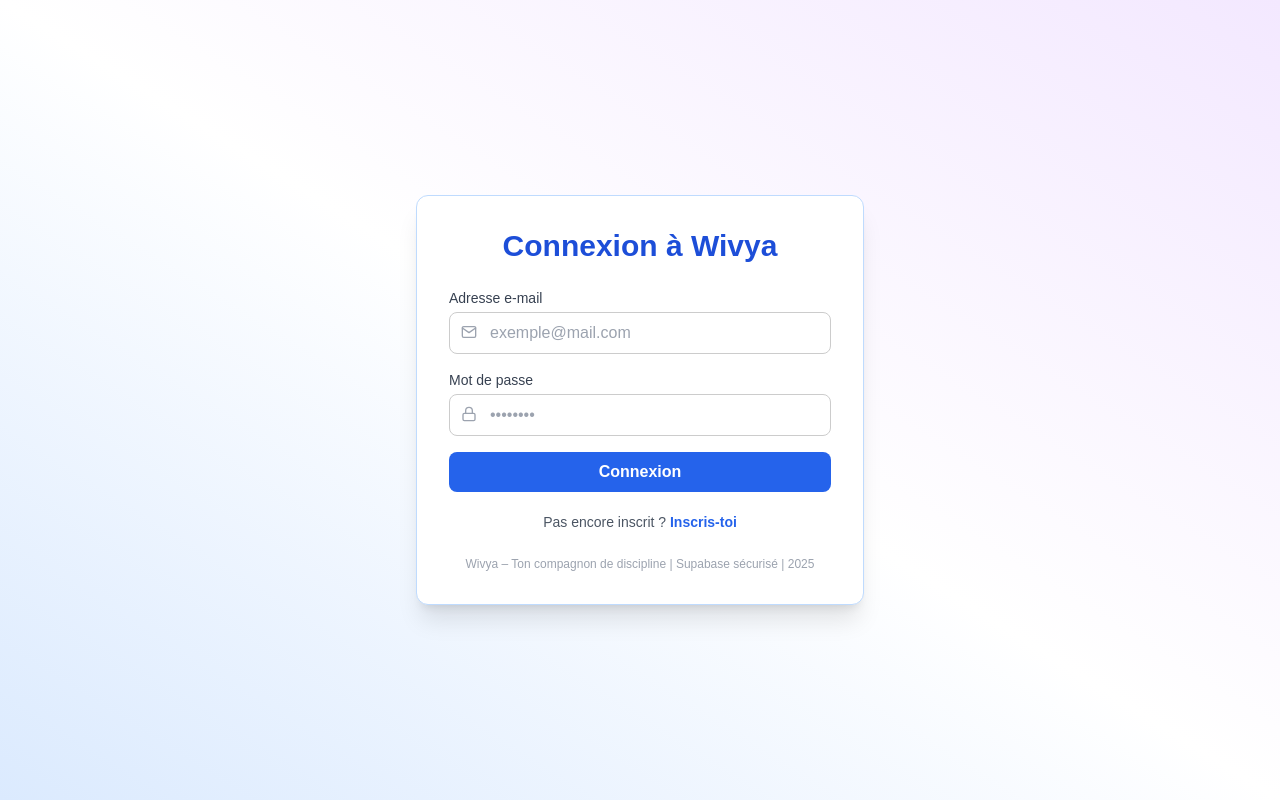
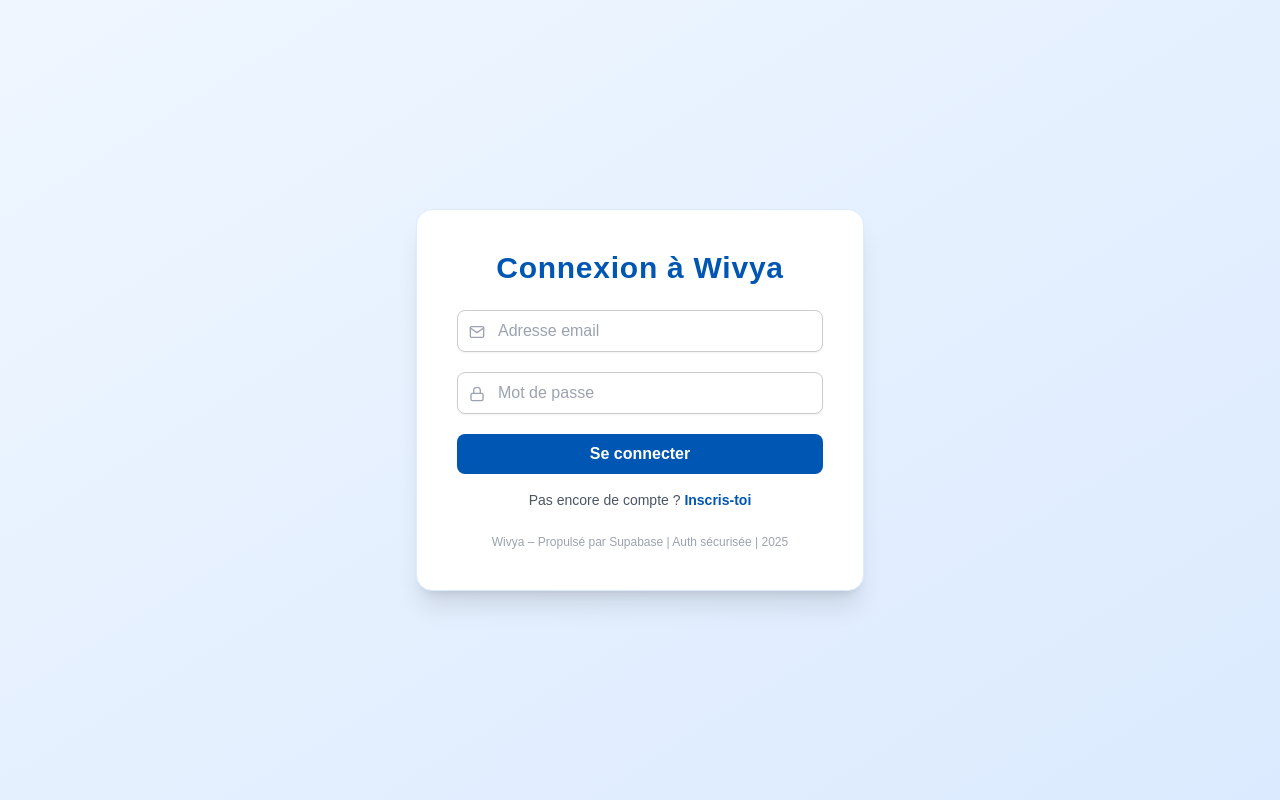
Before and after one commit to waiyarti/NourRise, a Next.js app: page /connexion in a window 1280 px wide. Built offline with nearby package versions, Linux system fonts and the light colour scheme.

Commit message:
Update connexion.js

```diff
--- a/pages/connexion.js
+++ b/pages/connexion.js
@@ -1,18 +1,18 @@
 import { useState } from "react";
 import { useRouter } from "next/router";
 import { supabase } from "../supabaseClient";
-import { FiMail, FiLock } from "react-icons/fi";
+import { FiMail, FiLock, FiLoader } from "react-icons/fi";
 
 export default function Connexion() {
   const [email, setEmail] = useState("");
   const [motdepasse, setMotdepasse] = useState("");
   const [message, setMessage] = useState("");
-  const [typeMessage, setTypeMessage] = useState("erreur");
   const [chargement, setChargement] = useState(false);
-  const [mode, setMode] = useState("connexion");
+  const [mode, setMode] = useState("connexion"); // "connexion" ou "inscription"
   const router = useRouter();
 
-  const validerEmail = (email) => /^[^\s@]+@[^\s@]+\.[^\s@]+$/.test(email);
+  const validerEmail = (email) =>
+    /^[\w-.]+@([\w-]+\.)+[\w-]{2,4}$/.test(email);
 
   const handleSubmit = async (e) => {
     e.preventDefault();
@@ -20,15 +20,12 @@
     setChargement(true);
 
     if (!validerEmail(email)) {
-      setTypeMessage("erreur");
       setMessage("Adresse email invalide.");
       setChargement(false);
       return;
     }
-
     if (motdepasse.length < 6) {
-      setTypeMessage("erreur");
-      setMessage("Le mot de passe doit contenir au moins 6 caractères.");
+      setMessage("Mot de passe trop court.");
       setChargement(false);
       return;
     }
@@ -37,94 +34,90 @@
       if (mode === "inscription") {
         const { error } = await supabase.auth.signUp({ email, password: motdepasse });
         if (error) throw error;
-        setTypeMessage("valide");
-        setMessage("Compte créé. Vérifie ta boîte mail.");
+        setMessage("✅ Compte créé ! Vérifie tes mails.");
       } else {
         const { error } = await supabase.auth.signInWithPassword({ email, password: motdepasse });
         if (error) throw error;
-        setTypeMessage("valide");
-        setMessage("Connexion réussie !");
+        setMessage("✅ Connexion réussie !");
         setTimeout(() => router.push("/auth-check"), 1000);
       }
     } catch (err) {
-      setTypeMessage("erreur");
-      setMessage(err.message || "Erreur inconnue.");
+      setMessage("❌ " + err.message);
     } finally {
       setChargement(false);
     }
   };
 
   return (
-    <div className="flex items-center justify-center min-h-screen bg-gradient-to-tr from-blue-100 via-white to-purple-100 px-4">
-      <div className="w-full max-w-md p-8 bg-white rounded-xl shadow-xl border border-blue-200 animate-fadeIn">
-        <h1 className="text-3xl font-extrabold text-center text-blue-700 mb-6">
+    <div className="flex items-center justify-center min-h-screen bg-gradient-to-br from-blue-50 to-blue-100 px-4">
+      <div className="bg-white p-8 md:p-10 w-full max-w-md rounded-2xl shadow-xl border border-blue-100 animate-fadeIn">
+        <h1 className="text-3xl font-bold text-center text-primary mb-6 tracking-wide">
           {mode === "connexion" ? "Connexion à Wivya" : "Créer un compte"}
         </h1>
 
-        <form onSubmit={handleSubmit} className="space-y-4">
-          <div>
-            <label className="block text-sm font-medium mb-1 text-gray-700">Adresse e-mail</label>
+        <form onSubmit={handleSubmit} className="space-y-5">
           <div className="relative">
-              <FiMail className="absolute top-3 left-3 text-gray-400" />
+            <FiMail className="absolute left-3 top-3.5 text-gray-400" />
             <input
               type="email"
+              placeholder="Adresse email"
               value={email}
               onChange={(e) => setEmail(e.target.value)}
-                placeholder="exemple@mail.com"
-                className="pl-10 w-full py-2 px-3 border rounded-lg focus:ring-2 focus:ring-blue-400 outline-none transition"
               required
+              className="w-full pl-10 pr-4 py-2 border rounded-lg shadow-sm focus:ring-2 focus:ring-primary transition"
             />
           </div>
-          </div>
 
-          <div>
-            <label className="block text-sm font-medium mb-1 text-gray-700">Mot de passe</label>
           <div className="relative">
-              <FiLock className="absolute top-3 left-3 text-gray-400" />
+            <FiLock className="absolute left-3 top-3.5 text-gray-400" />
             <input
               type="password"
+              placeholder="Mot de passe"
               value={motdepasse}
               onChange={(e) => setMotdepasse(e.target.value)}
-                placeholder="••••••••"
-                className="pl-10 w-full py-2 px-3 border rounded-lg focus:ring-2 focus:ring-blue-400 outline-none transition"
               required
+              className="w-full pl-10 pr-4 py-2 border rounded-lg shadow-sm focus:ring-2 focus:ring-primary transition"
             />
-            </div>
           </div>
 
           {message && (
-            <p className={`text-sm ${typeMessage === "erreur" ? "text-red-500" : "text-green-600"} text-center`}>
+            <p
+              className={`text-sm ${
+                message.startsWith("✅") ? "text-green-600" : "text-red-600"
+              }`}
+            >
               {message}
             </p>
           )}
 
           <button
             type="submit"
+            className="w-full bg-primary text-white py-2 rounded-lg font-semibold hover:bg-blue-700 transition disabled:opacity-60"
             disabled={chargement}
-            className={`w-full py-2 px-4 text-white font-bold rounded-lg transition duration-200 ${
-              chargement ? "bg-blue-300" : "bg-blue-600 hover:bg-blue-700"
-            }`}
           >
-            {chargement
-              ? "Chargement..."
-              : mode === "connexion"
-              ? "Connexion"
-              : "Créer mon compte"}
+            {chargement ? (
+              <span className="flex items-center justify-center gap-2">
+                <FiLoader className="animate-spin" />
+                Chargement...
+              </span>
+            ) : mode === "connexion" ? "Se connecter" : "Créer un compte"}
           </button>
         </form>
 
-        <p className="mt-5 text-center text-sm text-gray-600">
-          {mode === "connexion" ? "Pas encore inscrit ?" : "Déjà inscrit ?"}{" "}
+        <p className="text-center mt-4 text-sm text-gray-600">
+          {mode === "connexion" ? "Pas encore de compte ? " : "Déjà inscrit ? "}
           <span
-            onClick={() => setMode(mode === "connexion" ? "inscription" : "connexion")}
-            className="text-blue-600 hover:underline cursor-pointer font-semibold"
+            className="text-primary font-semibold hover:underline cursor-pointer"
+            onClick={() =>
+              setMode(mode === "connexion" ? "inscription" : "connexion")
+            }
           >
             {mode === "connexion" ? "Inscris-toi" : "Connecte-toi"}
           </span>
         </p>
 
         <p className="text-xs text-gray-400 mt-6 text-center">
-          Wivya – Ton compagnon de discipline | Supabase sécurisé | 2025
+          Wivya – Propulsé par Supabase | Auth sécurisée | 2025
         </p>
       </div>
     </div>
```
Lines whose indentation alone changed are shown as unchanged.
